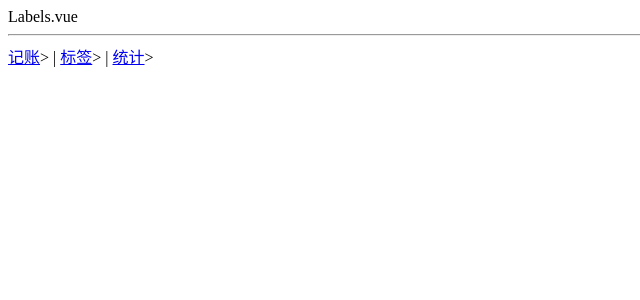
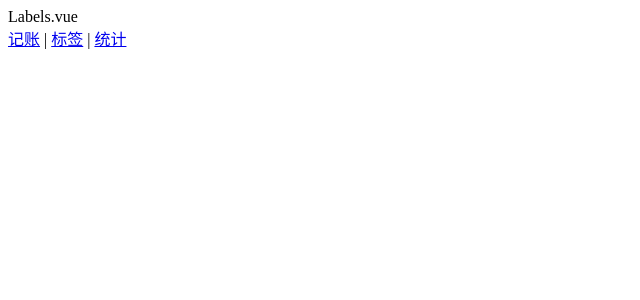
Before and after one commit to SilverAsh426/pocketbook, a Vue app: page /#/labels in a window 1280 px wide. Shown: the top 300 px of the page, without its empty margins (0-640 px from the left). Built offline with nearby package versions, Linux system fonts and the light colour scheme.

Commit message:
引入全局组ä»Nav

```diff
--- a/src/App.vue
+++ b/src/App.vue
@@ -1,14 +1,6 @@
 <template>
   <div>
     <router-view/>
-    <hr/>
-    <div>
-      <router-link to="/money">记账</router-link>>
-      |
-      <router-link to="/labels">标签</router-link>>
-      |
-      <router-link to="/statistics">统计</router-link>>
-    </div>
   </div>
 </template>
 
--- /dev/null
+++ b/src/components/Nav.vue
@@ -0,0 +1,19 @@
+<template>
+  <div>
+    <router-link to="/money">记账</router-link>
+    |
+    <router-link to="/labels">标签</router-link>
+    |
+    <router-link to="/statistics">统计</router-link>
+  </div>
+</template>
+
+<script lang="ts">
+  export default {
+    name: 'Nav'
+  };
+</script>
+
+<style lang="scss" scoped>
+
+</style>
--- a/src/views/Labels.vue
+++ b/src/views/Labels.vue
@@ -1,5 +1,8 @@
 <template>
-  <div>Labels.vue</div>
+  <div>
+    Labels.vue
+    <Nav/>
+  </div>
 </template>
 
 <script lang="ts">
--- a/src/views/Money.vue
+++ b/src/views/Money.vue
@@ -1,5 +1,8 @@
 <template>
-  <div>Money.vue</div>
+  <div>
+    Money.vue
+    <Nav/>
+  </div>
 </template>
 
 <script lang="ts">
--- a/src/views/Statistics.vue
+++ b/src/views/Statistics.vue
@@ -1,5 +1,8 @@
 <template>
-  <div>Statistics.vue</div>
+  <div>
+    Statistics.vue
+    <Nav/>
+  </div>
 </template>
 
 <script lang="ts">
```
Also changed, not shown: src/main.ts (+10 -7 lines).
